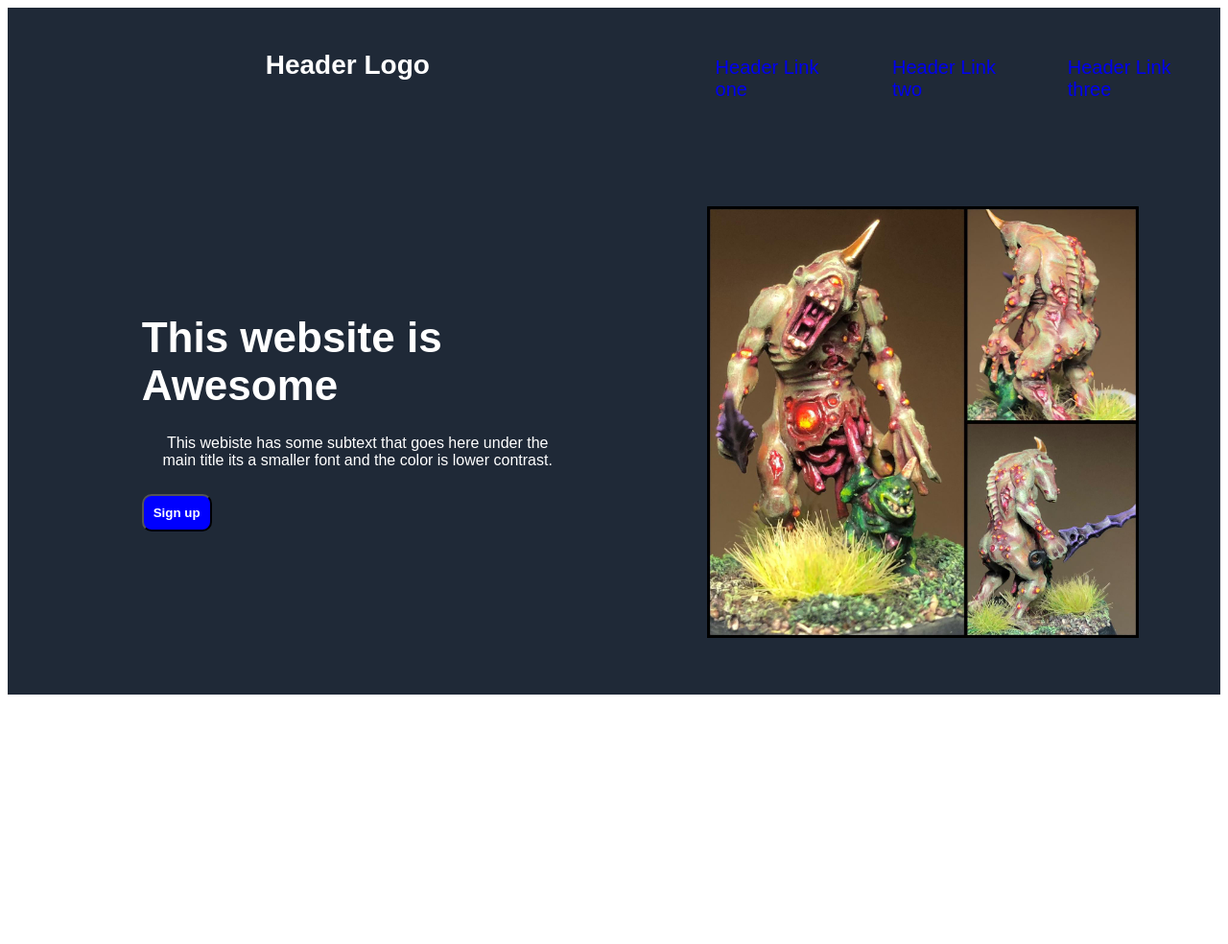
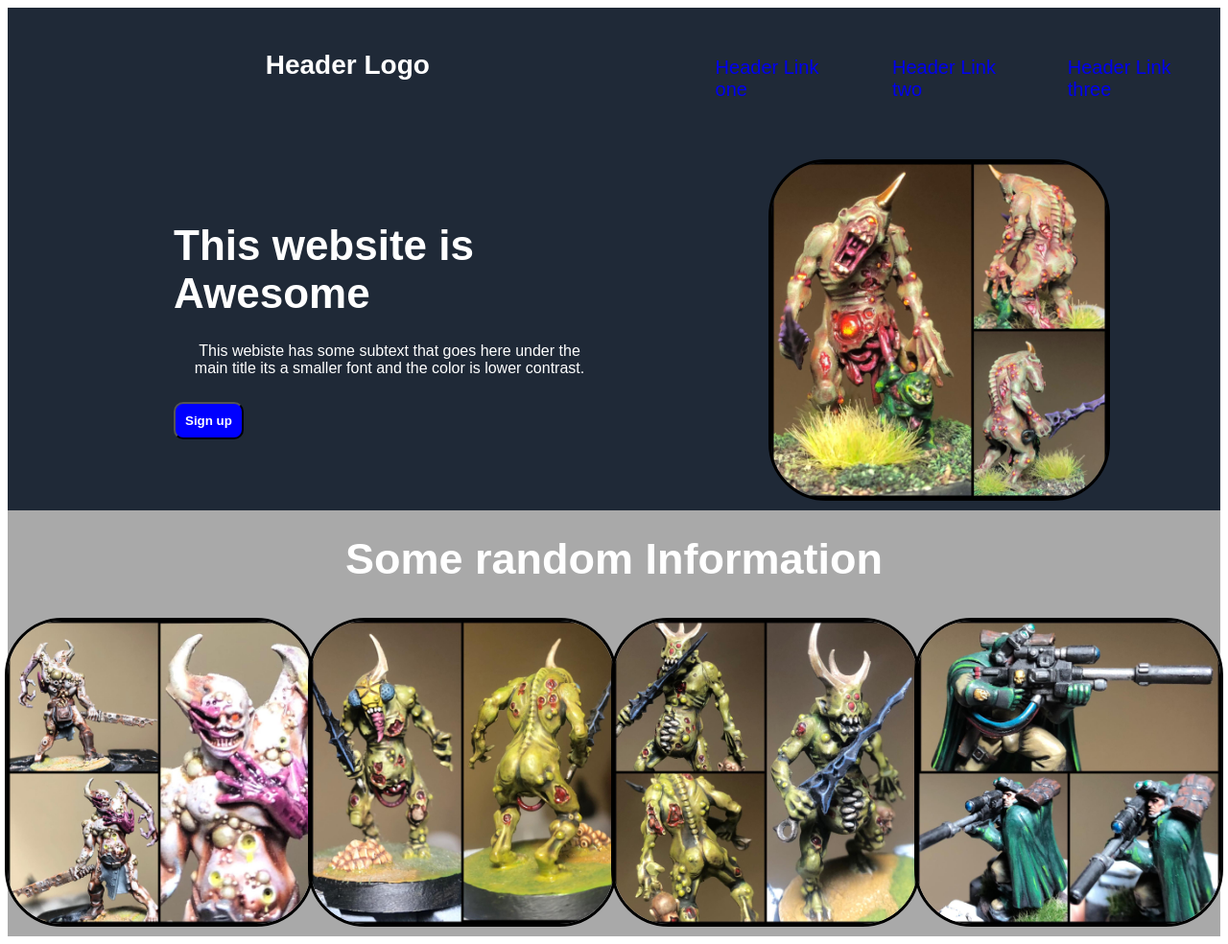
Before and after one commit to Graeme-H/Landing-page, a plain HTML site: page index.html in a window 1280 px wide. Shown: the whole page at 96% size. Before the commit the page ends 800 px from the top, so only its background shows below. Drawn offline with Linux system fonts and the light colour scheme; files whose address does not match are found by name.

Commit message:
Create Container 2 & 3 add images

```diff
--- a/index.html
+++ b/index.html
@@ -36,22 +36,26 @@
             <div class="img">
                 <img src="/home/graeme/repos/Landing-page/images/oof.webp">
             </div>
+            </div>
 
-
+            <div class="containertwo">
+                <div class="raninfo">Some random Information</div>
+                </div>
+            <div class="containerthree">
+                <div class="img">   <img src="../Landing-page/images/zombie.webp"></div>
+                    <div class="img">    <img src="../Landing-page/images/bee.webp"></div>
+                        <div class="img">    <img src="../Landing-page/images/horns.webp"></div>
+                            <div class="img"><img src="../Landing-page/images/sniper.webp"></div>
             </div>
 
 
 
 
-
-
-
-
-
-
-
-
-
+              <!-- <div class="img2"><img src=../Landing-page/images/ork.webp>
+                                 <img src="../Landing-page/images/bee.webp">
+                                 <img src="../Landing-page/images/horns.webp">
+                </div>
+                </div>   -->
 
 
 
--- a/style.css
+++ b/style.css
@@ -41,8 +41,6 @@ a:visited {
 
 }
 
-
-
 ul {
     display: flex;
     list-style: none;
@@ -64,6 +62,28 @@ li {
     background-color: #1F2937;
     justify-content: space-evenly;
   /*  color: white; */
+}
+
+.containertwo {
+    display: flex;
+    background-color: darkgrey;
+    justify-content: space-around;
+    flex-direction: row;
+    flex: 1 1 0;
+}
+
+.raninfo {
+    display: flex;
+    justify-content: center;
+    padding: 25px;
+    font-size: 45px;
+    font-weight: bold;
+}
+
+.containerthree {
+    display: flex;
+    justify-content: space-evenly;
+    background-color: darkgrey;
 }
 
 button {
@@ -93,10 +113,21 @@ button {
 .img {
     display:flex;
     justify-content: center;
-    flex: 0 1 450px;
+    flex: 0 1 350px;
+}
+
+.img2 {
+    display:flex;
+    justify-content: center;
+    height: 80px;
+    width: 50px;
 }
 
 img {
-    padding: 59px;
-    width: 100%;
+/*    padding: 50px; */
+    margin: 10px;
+    max-width:100%;
+    max-height:100%;
+    border: 3px solid black;
+    border-radius: 60px;
 }
```
